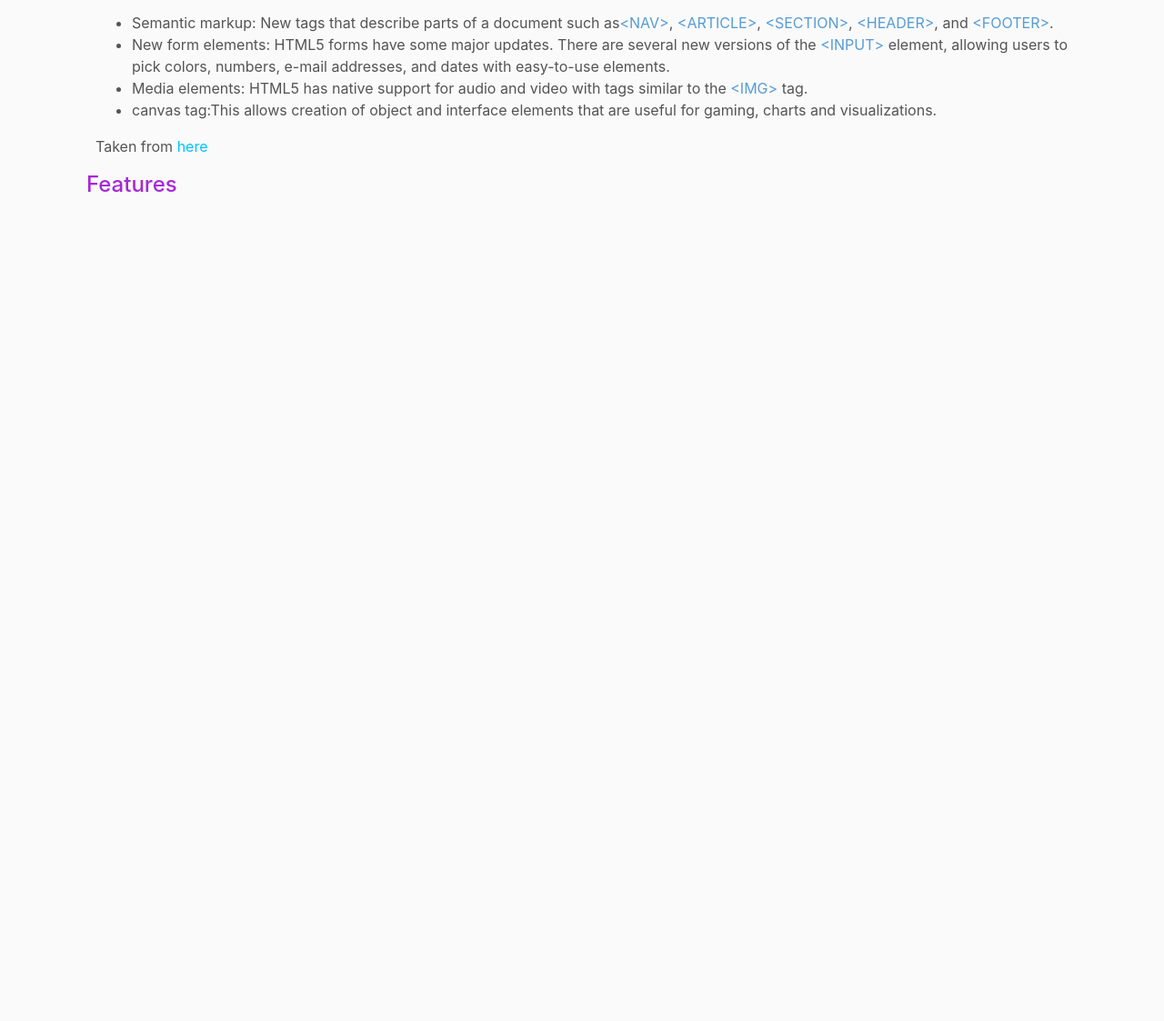
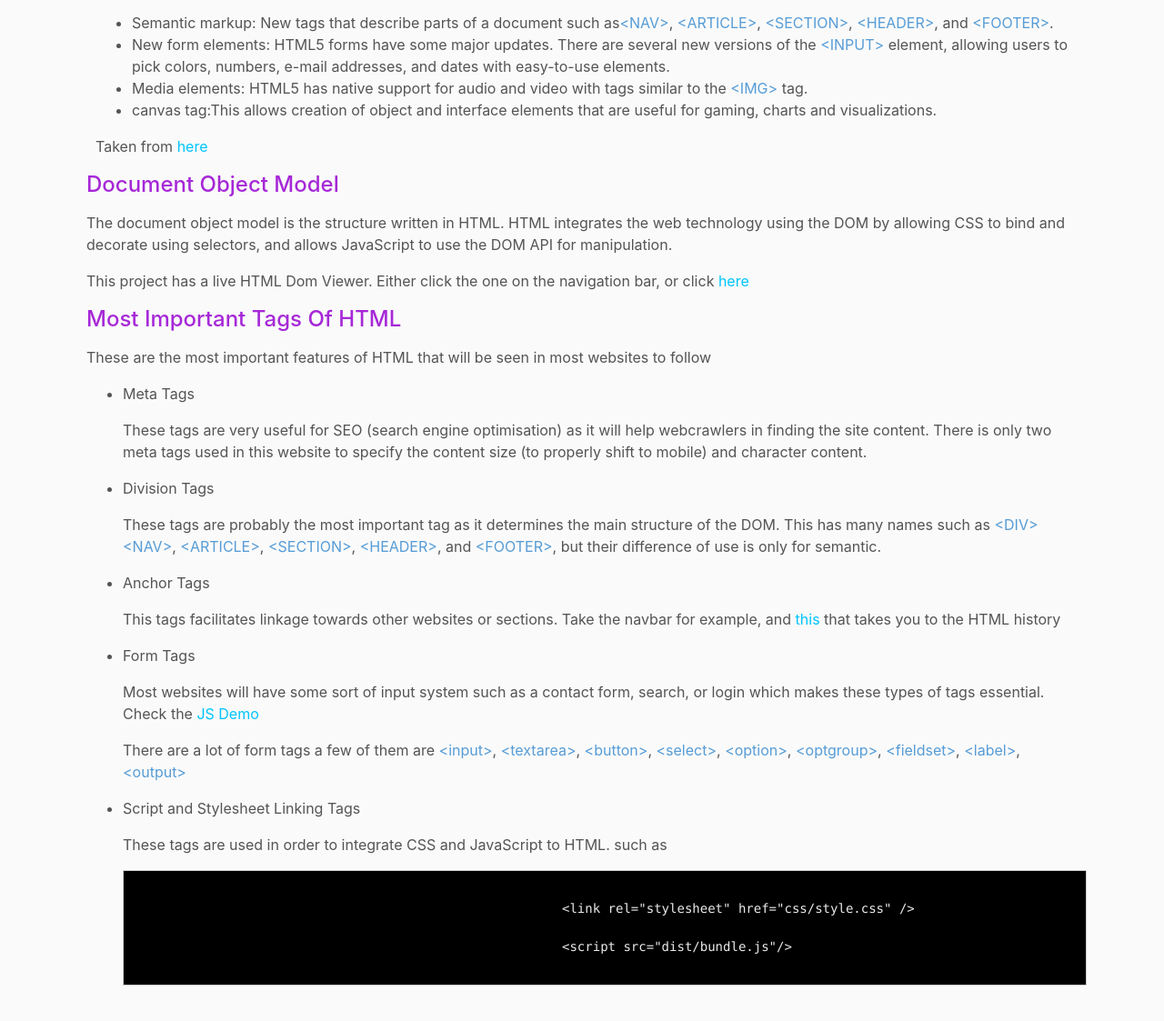
Before and after one commit to frinzekt/Web-Technologies-Demo, a website built with webpack: page HTML.html in a window 1280 px wide. Shown: the part 1333-2456 px from the top of the page at 91% size. Before the commit the page ends 1631 px from the top, so only its background shows below. Built offline with nearby package versions, Linux system fonts and the light colour scheme.

Commit message:
HTML important tags

```diff
--- a/HTML.html
+++ b/HTML.html
@@ -157,10 +157,75 @@
 
 					</div>
 				</div>
-				<div id="Features">
-					<h4>Features</h4>
-					<p></p>
+				<div id="DOM">
+					<h4>Document Object Model</h4>
+					<p>The document object model is the structure written in HTML. HTML integrates the web technology
+						using the DOM by allowing CSS to bind and decorate using selectors, and allows JavaScript to use
+						the DOM API for manipulation.</p>
+					<p>This project has a live HTML Dom Viewer. Either click the one on the navigation bar, or click <a
+							class="" href="#" onclick="$('#menu-toggle').trigger('click')">here</a></p>
 				</div>
+				<div id="ImportantFeatures">
+					<h4>Most Important Tags Of HTML</h4>
+					<p>These are the most important features of HTML that will be seen in most websites to follow</p>
+					<ul>
+						<li>
+							<p>Meta Tags</p>
+							<p>These tags are very useful for SEO (search engine optimisation) as it will help
+								webcrawlers
+								in finding the site content. There is only two meta tags used in this website to specify
+								the
+								content size (to properly shift to mobile) and character content.</p>
+						</li>
+						<li>
+							<p>Division Tags</p>
+							<p>These tags are probably the most important tag as it determines the main structure of the
+								DOM. This has many names such as
+								<span class="hljs-tag">&lt;DIV&gt;</span>
+								<span class="hljs-tag">&lt;NAV&gt;</span>, <span
+									class="hljs-tag">&lt;ARTICLE&gt;</span>, <span
+									class="hljs-tag">&lt;SECTION&gt;</span>, <span
+									class="hljs-tag">&lt;HEADER&gt;</span>,
+								and <span class="hljs-tag">&lt;FOOTER&gt;</span>, but their difference of use is only
+								for
+								semantic.</p>
+						</li>
+
+						</li>
+						<li>
+							<p>Anchor Tags</p>
+							<p>This tags facilitates linkage towards other websites or sections. Take the navbar for
+								example, and <a href="#history">this</a> that takes you to the HTML history</p>
+						</li>
+						<li>
+							<p>Form Tags</p>
+							<p>Most websites will have some sort of input system such as a contact form, search, or
+								login which makes these types of tags essential. Check the <a
+									href="/JavaScript.html#ajax-demo">JS Demo</a></p>
+							<p>There are a lot of form tags a few of them are
+								<span class="hljs-tag">&lt;input&gt;</span>,
+								<span class="hljs-tag">&lt;textarea&gt;</span>,
+								<span class="hljs-tag">&lt;button&gt;</span>,
+								<span class="hljs-tag">&lt;select&gt;</span>,
+								<span class="hljs-tag">&lt;option&gt;</span>,
+								<span class="hljs-tag">&lt;optgroup&gt;</span>,
+								<span class="hljs-tag">&lt;fieldset&gt;</span>,
+								<span class="hljs-tag">&lt;label&gt;</span>,
+								<span class="hljs-tag">&lt;output&gt;</span>
+							</p>
+						</li>
+						<li>
+							<p>Script and Stylesheet Linking Tags</p>
+							<p>These tags are used in order to integrate CSS and JavaScript to HTML. such as</p>
+							<pre><code class="hljs">
+							&lt;link rel="stylesheet" href="css/style.css" /&gt;
+
+							&lt;script src="dist/bundle.js"/&gt;
+							</code></pre>
+						</li>
+					</ul>
+				</div>
+
 			</article>
 		</div>
 	</div>
```
